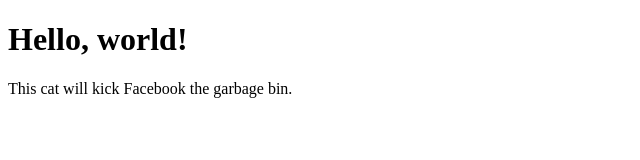
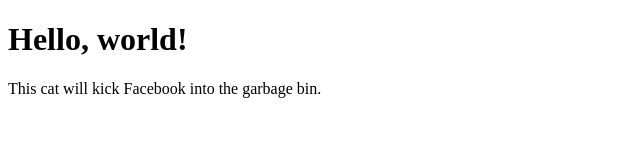
Before and after one commit to nighthadonis/1st, a plain HTML site: page index.html in a window 1280 px wide. Shown: the full height of the page, 0-640 px from the left. Drawn offline with Linux system fonts and the light colour scheme.

Commit message:
Update index.html

```diff
--- a/index.html
+++ b/index.html
@@ -6,7 +6,7 @@
 <body>
 
     <h1>Hello, world!</h1>
-    <p>This cat will kick Facebook the garbage bin.</p>
+    <p>This cat will kick Facebook into the garbage bin.</p>
 
 </body>
 
```
